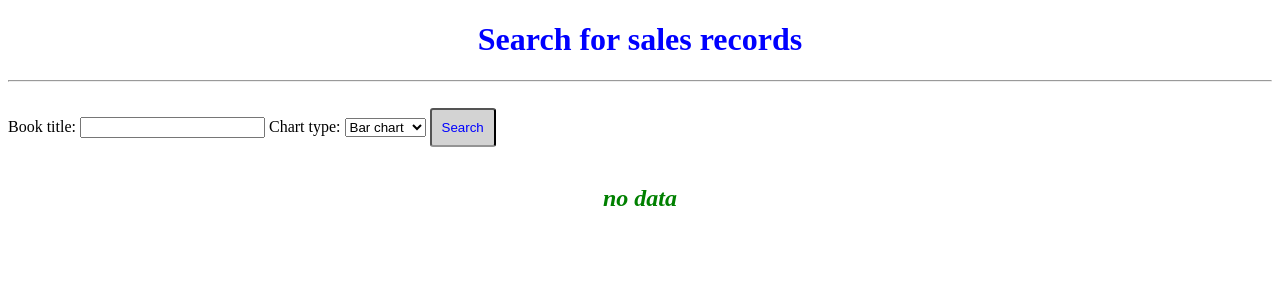
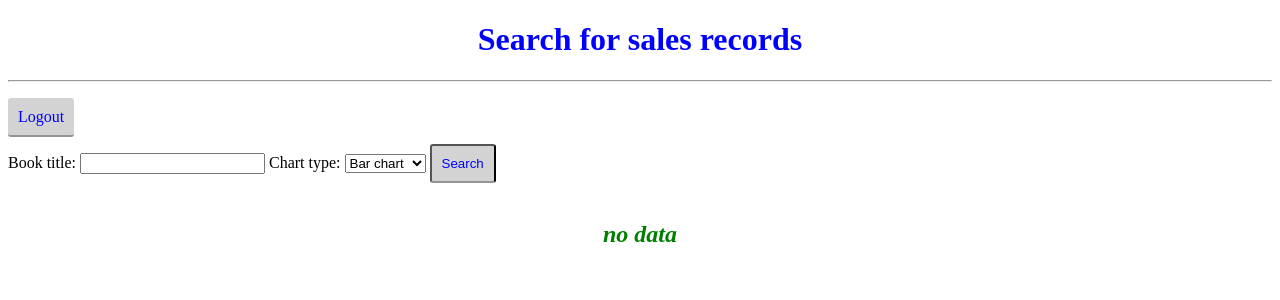
Before and after one commit to Andrew0T/bookstore, a Django app: page /sales/ in a window 1280 px wide. Shown: the top 300 px of the page. Run offline with Django 4.2, Linux system fonts and the light colour scheme; the visitor is signed in with stand-in values (Sample User, id 1).

Commit message:
Update records.html
Logout button added
updated the button defined in the css file

```diff
--- a/sales/templates/sales/records.html
+++ b/sales/templates/sales/records.html
@@ -11,6 +11,13 @@
 
     <hr>
     <br>
+    <a href="{% url 'login' %}" class="submit-btn">
+        Logout
+    </a>
+
+    <br>
+    <br>
+
     <form action="" method="POST">
         {% csrf_token %}
         {{form}}
@@ -18,7 +25,6 @@
     </form>
 
     <br>
-
         {% if sales_df %}
         {{sales_df|safe}}
     <br>
```
Lines whose indentation alone changed are shown as unchanged.
